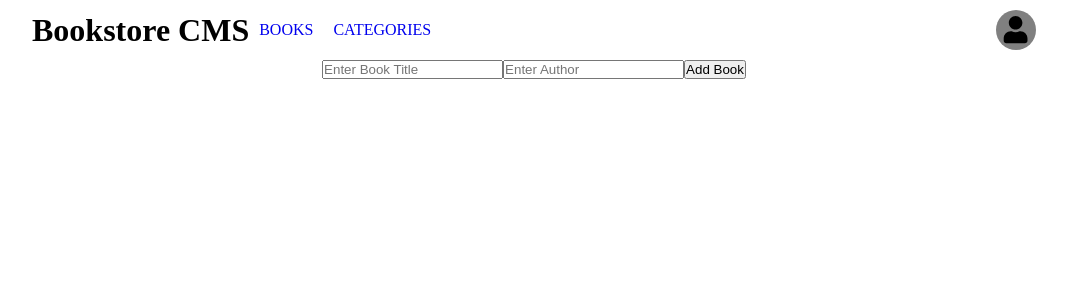
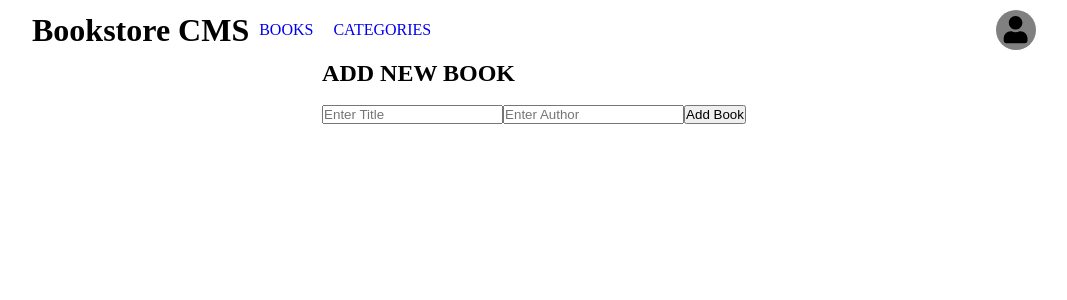
Before and after one commit to inspecta/Book-CMS, a React (Create React App) app: page / in a window 1280 px wide. Shown: the top 300 px of the page, without its empty margins (106-1173 px from the left). Built offline with nearby package versions, Linux system fonts and the light colour scheme; no server answers; a web font is replaced by a local one.

Commit message:
Add class to elements

```diff
--- a/src/Components/AddBook.js
+++ b/src/Components/AddBook.js
@@ -36,10 +36,14 @@ const AddBook = () => {
   return (
     <div className="add-book">
       <form onSubmit={addNewBook}>
+        <h2 className="add-title">ADD NEW BOOK</h2>
+        <br />
+        <div className="input-group">
           <input
             type="text"
             name="title"
-          placeholder="Enter Book Title"
+            className="input title"
+            placeholder="Enter Title"
             value={state.title}
             onChange={onChange}
             required
@@ -47,12 +51,14 @@ const AddBook = () => {
           <input
             type="text"
             name="author"
+            className="input authorInput"
             placeholder="Enter Author"
             value={state.author}
             onChange={onChange}
             required
           />
-        <Button btnName="add-book" btnValue="Add Book" />
+          <Button btnName="input add-book-btn" btnValue="Add Book" />
+        </div>
       </form>
     </div>
   );
```
Lines whose indentation alone changed are shown as unchanged.
